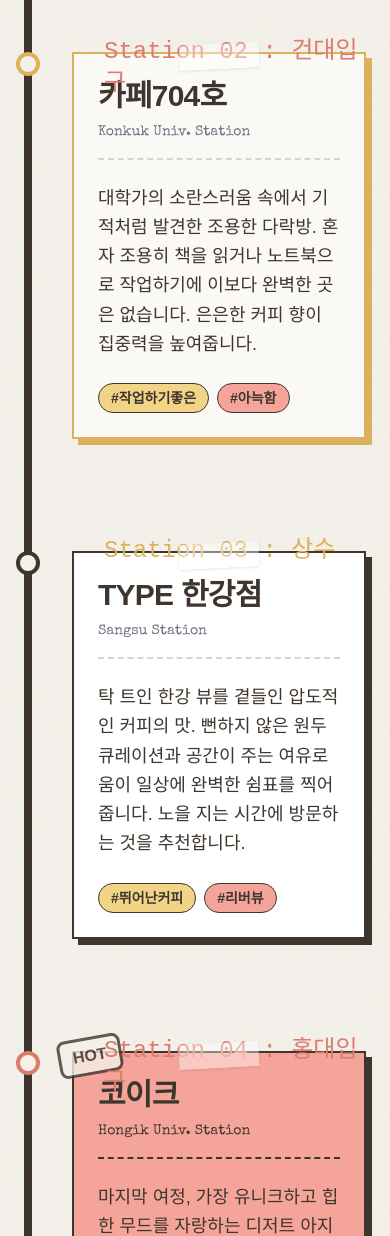
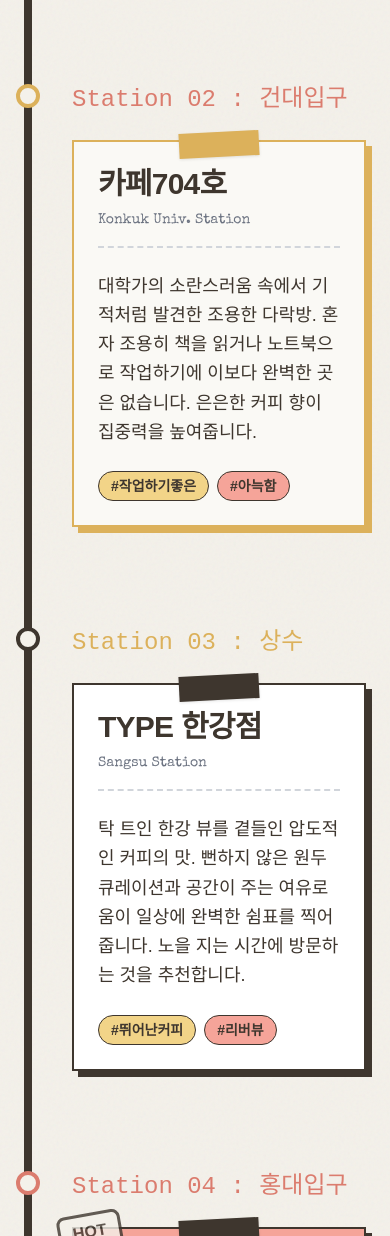
Before and after one commit to emssme/LookAtCafe, a plain HTML site: page index.html in a window 390 px wide. Shown: the part 2040-3276 px from the top of the page. Drawn offline with nearby package versions, Linux system fonts and the light colour scheme; a web font is replaced by a local one.

Commit message:
v4. 모바일 반응형 수정

```diff
--- a/index.html
+++ b/index.html
@@ -102,13 +102,14 @@
             position: absolute;
             width: 80px;
             height: 25px;
-            background-color: rgba(255, 255, 255, 0.4);
+            background-color: rgb(var(--color-ink));
             box-shadow: 0 1px 3px rgba(0,0,0,0.1);
             transform: rotate(-3deg);
             top: -10px;
             left: 50%;
             margin-left: -40px;
             z-index: 10;
+            transition: background-color 300ms ease;
         }
 
         /* Subway Line Animations */
@@ -246,7 +247,12 @@
 
             <!-- Station 1: Gunja -->
             <div class="relative flex flex-col md:flex-row items-center justify-between w-full reveal pl-12 md:pl-0">
-                <div class="station-node mt-4 md:mt-0"></div>
+                <div class="station-node mt-1 md:mt-0"></div>
+
+                <!-- Mobile Station Title (Normal Flow to prevent overlap) -->
+                <div class="md:hidden w-full pb-6 pt-1">
+                     <div class="font-kitsch text-2xl text-mustard">Station 01 : 군자역</div>
+                </div>
 
                 <!-- Left side (Empty on mobile, spacing on desktop) -->
                 <div class="hidden md:block md:w-5/12 text-right pr-12">
@@ -257,7 +263,7 @@
                 </div>
 
                 <!-- Right side (Card) -->
-                <div class="w-full md:w-5/12 md:pl-12 relative mt-4 md:mt-0">
+                <div class="w-full md:w-5/12 md:pl-12 relative">
                     <div class="bg-card-1 p-6 md:p-8 kitsch-border relative">
                         <div class="tape"></div>
                         <div class="stamp absolute -top-4 -right-4 bg-vintage-bg">취향저격</div>
@@ -276,7 +282,12 @@
 
             <!-- Station 2: Konkuk -->
             <div class="relative flex flex-col md:flex-row-reverse items-center justify-between w-full reveal pl-12 md:pl-0">
-                <div class="station-node mt-4 md:mt-0" style="border-color: rgb(var(--color-mustard));"></div>
+                <div class="station-node mt-1 md:mt-0" style="border-color: rgb(var(--color-mustard));"></div>
+
+                <!-- Mobile Station Title (Normal Flow) -->
+                <div class="md:hidden w-full pb-6 pt-1">
+                     <div class="font-kitsch text-2xl text-coral">Station 02 : 건대입구</div>
+                </div>
 
                 <!-- Right side (Empty on mobile, spacing on desktop) -->
                 <div class="hidden md:block md:w-5/12 text-left pl-12">
@@ -287,9 +298,9 @@
                 </div>
 
                 <!-- Left side (Card) -->
-                <div class="w-full md:w-5/12 md:pr-12 relative mt-4 md:mt-0">
+                <div class="w-full md:w-5/12 md:pr-12 relative">
                     <div class="bg-card-2 p-6 md:p-8 kitsch-border relative" style="border-color: rgb(var(--color-mustard)); box-shadow: 6px 6px 0px rgb(var(--color-mustard));">
-                        <div class="tape"></div>
+                        <div class="tape" style="background-color: rgb(var(--color-mustard));"></div>
                         <h3 class="text-3xl font-black mb-2 tracking-tight">카페704호</h3>
                         <p class="text-sm font-typewriter text-gray-500 mb-6 border-b-2 border-dashed border-gray-300 pb-4">Konkuk Univ. Station</p>
                         <p class="text-lg leading-relaxed">
@@ -301,15 +312,16 @@
                         </div>
                     </div>
                 </div>
-                <!-- Mobile only station label -->
-                <div class="md:hidden absolute top-0 left-20">
-                     <div class="font-kitsch text-2xl text-coral">Station 02 : 건대입구</div>
-                </div>
             </div>
 
             <!-- Station 3: Sangsu -->
             <div class="relative flex flex-col md:flex-row items-center justify-between w-full reveal pl-12 md:pl-0">
-                <div class="station-node mt-4 md:mt-0" style="border-color: rgb(var(--color-ink));"></div>
+                <div class="station-node mt-1 md:mt-0" style="border-color: rgb(var(--color-ink));"></div>
+
+                <!-- Mobile Station Title (Normal Flow) -->
+                <div class="md:hidden w-full pb-6 pt-1">
+                    <div class="font-kitsch text-2xl text-mustard">Station 03 : 상수</div>
+               </div>
 
                 <!-- Left side -->
                 <div class="hidden md:block md:w-5/12 text-right pr-12">
@@ -320,7 +332,7 @@
                 </div>
 
                 <!-- Right side (Card) -->
-                <div class="w-full md:w-5/12 md:pl-12 relative mt-4 md:mt-0">
+                <div class="w-full md:w-5/12 md:pl-12 relative">
                     <div class="bg-card-1 p-6 md:p-8 kitsch-border relative">
                         <div class="tape"></div>
                         <h3 class="text-3xl font-black mb-2 tracking-tight">TYPE 한강점</h3>
@@ -334,15 +346,16 @@
                         </div>
                     </div>
                 </div>
-                <!-- Mobile only station label -->
-                <div class="md:hidden absolute top-0 left-20">
-                    <div class="font-kitsch text-2xl text-mustard">Station 03 : 상수</div>
-               </div>
             </div>
 
             <!-- Station 4: Hongdae -->
             <div class="relative flex flex-col md:flex-row-reverse items-center justify-between w-full reveal pl-12 md:pl-0">
-                <div class="station-node mt-4 md:mt-0" style="border-color: rgb(var(--color-coral));"></div>
+                <div class="station-node mt-1 md:mt-0" style="border-color: rgb(var(--color-coral));"></div>
+
+                <!-- Mobile Station Title (Normal Flow) -->
+                <div class="md:hidden w-full pb-6 pt-1">
+                    <div class="font-kitsch text-2xl text-coral">Station 04 : 홍대입구</div>
+               </div>
 
                 <!-- Right side -->
                 <div class="hidden md:block md:w-5/12 text-left pl-12">
@@ -353,7 +366,7 @@
                 </div>
 
                 <!-- Left side (Card) -->
-                <div class="w-full md:w-5/12 md:pr-12 relative mt-4 md:mt-0">
+                <div class="w-full md:w-5/12 md:pr-12 relative">
                     <div class="bg-coral-light p-6 md:p-8 kitsch-border relative">
                         <div class="tape"></div>
                         <div class="stamp absolute -top-4 -left-4 bg-vintage-bg" style="border-color: rgb(var(--color-ink)); color: rgb(var(--color-ink));">HOT</div>
@@ -368,10 +381,6 @@
                         </div>
                     </div>
                 </div>
-                 <!-- Mobile only station label -->
-                 <div class="md:hidden absolute top-0 left-20">
-                    <div class="font-kitsch text-2xl text-coral">Station 04 : 홍대입구</div>
-               </div>
             </div>
 
             <!-- End of line dot -->
```
